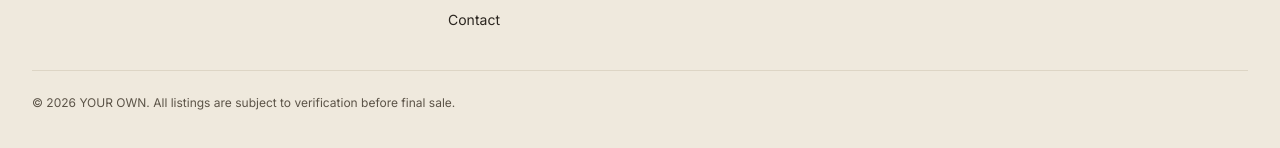
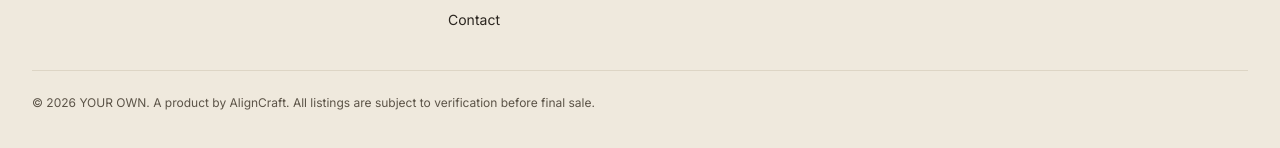
Before and after one commit to Sksahilkhan67sh/your-own-platform, a React (Vite) app in the folder apps/web/: page / in a window 1280 px wide. Shown: the part 978-1126 px from the top of the page. Built offline with nearby package versions, Linux system fonts and the light colour scheme; no server answers; what @your-own/shared would draw is missing.

Commit message:
Update footer text to include 'A product by AlignCraft'

```diff
--- a/apps/web/src/components/layout/Footer.jsx
+++ b/apps/web/src/components/layout/Footer.jsx
@@ -38,9 +38,9 @@ export function Footer({ settings }) {
           </div>
         </div>
 
-        <p className="mt-10 border-t border-border pt-6 text-xs text-ink-soft">
-          © {year} {siteName}. All listings are subject to verification before final sale.
-        </p>
+       <p className="mt-10 border-t border-border pt-6 text-xs text-ink-soft">
+  © {year} {siteName}. A product by AlignCraft. All listings are subject to verification before final sale.
+</p>
       </div>
     </footer>
   );
```
